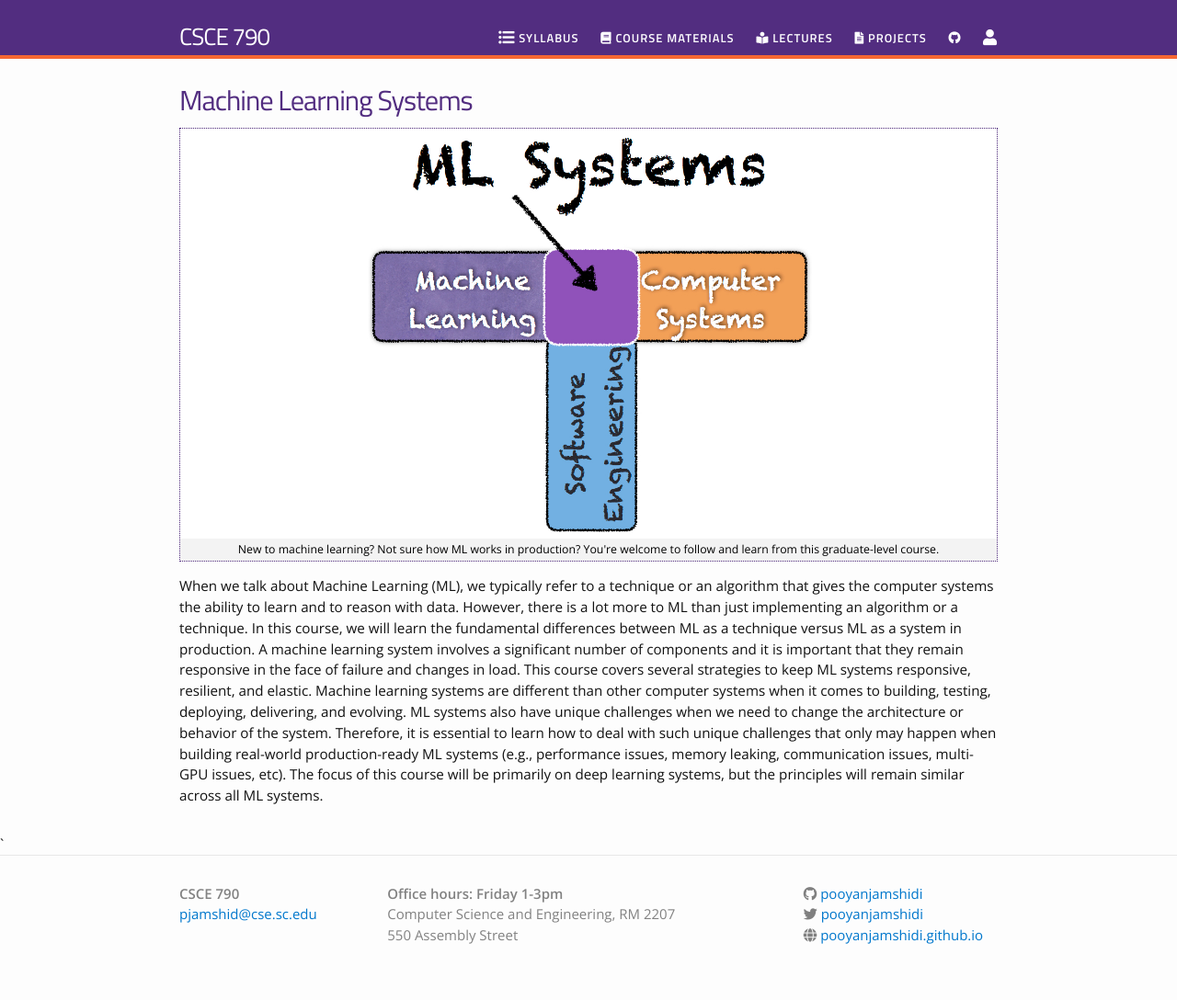
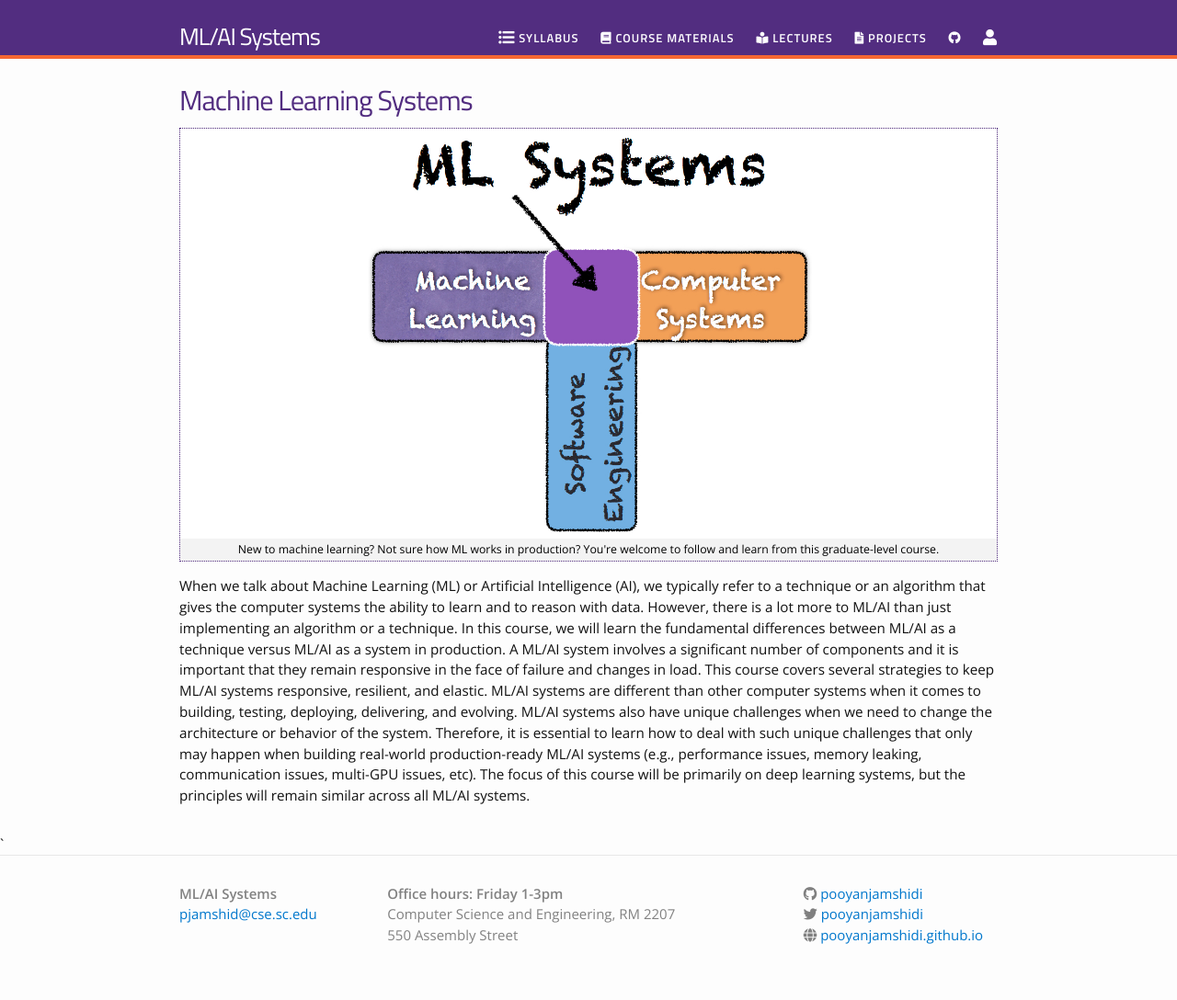
Before and after one commit to pooyanjamshidi/mls, a Jekyll site: the page built from index.html, in a window 1280 px wide. Shown: the whole page at 92% size. Built offline with Jekyll 4.4.1, drawn with Linux system fonts in a browser that asks for light colours; nearby versions of some CDN libraries.

Commit message:
change of title

```diff
--- /dev/null
+++ b/CNAME
@@ -0,0 +1 @@
+2018/mls
--- a/_config.yml
+++ b/_config.yml
@@ -1,8 +1,8 @@
 # Site settings
-title: CSCE 790
+title: ML/AI Systems
 subtitle: Machine Learning Systems
 email: pjamshid@cse.sc.edu
-description: "When we talk about Machine Learning (ML), we typically refer to a technique or an algorithm that gives the computer systems the ability to learn and to reason with data. However, there is a lot more to ML than just implementing an algorithm or a technique. In this course, we will learn the fundamental differences between ML as a technique versus ML as a system in production. A machine learning system involves a significant number of components and it is important that they remain responsive in the face of failure and changes in load. This course covers several strategies to keep ML systems responsive, resilient, and elastic. Machine learning systems are different than other computer systems when it comes to building, testing, deploying, delivering, and evolving. ML systems also have unique challenges when we need to change the architecture or behavior of the system. Therefore, it is essential to learn how to deal with such unique challenges that only may happen when building real-world production-ready ML systems (e.g., performance issues, memory leaking, communication issues, multi-GPU issues, etc). The focus of this course will be primarily on deep learning systems, but the principles will remain similar across all ML systems."
+description: "When we talk about Machine Learning (ML) or Artificial Intelligence (AI), we typically refer to a technique or an algorithm that gives the computer systems the ability to learn and to reason with data. However, there is a lot more to ML/AI than just implementing an algorithm or a technique. In this course, we will learn the fundamental differences between ML/AI as a technique versus ML/AI as a system in production. A ML/AI system involves a significant number of components and it is important that they remain responsive in the face of failure and changes in load. This course covers several strategies to keep ML/AI systems responsive, resilient, and elastic. ML/AI systems are different than other computer systems when it comes to building, testing, deploying, delivering, and evolving. ML/AI systems also have unique challenges when we need to change the architecture or behavior of the system. Therefore, it is essential to learn how to deal with such unique challenges that only may happen when building real-world production-ready ML/AI systems (e.g., performance issues, memory leaking, communication issues, multi-GPU issues, etc). The focus of this course will be primarily on deep learning systems, but the principles will remain similar across all ML/AI systems."
 office_hours: "Friday 1-3pm"
 
 baseurl: "" # the subpath of your site, e.g. /blog/
```
Also changed, not shown: README.md.
